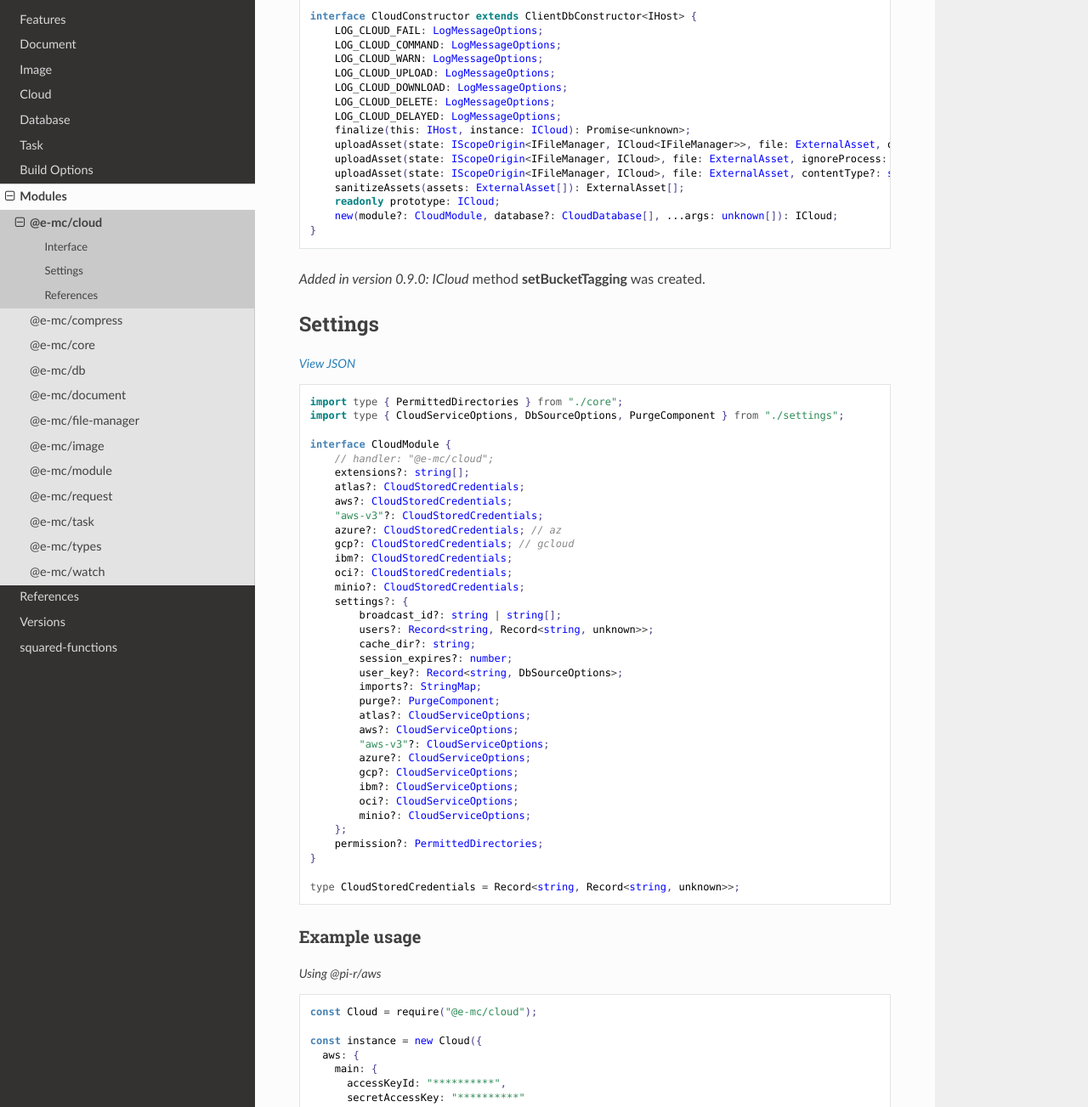
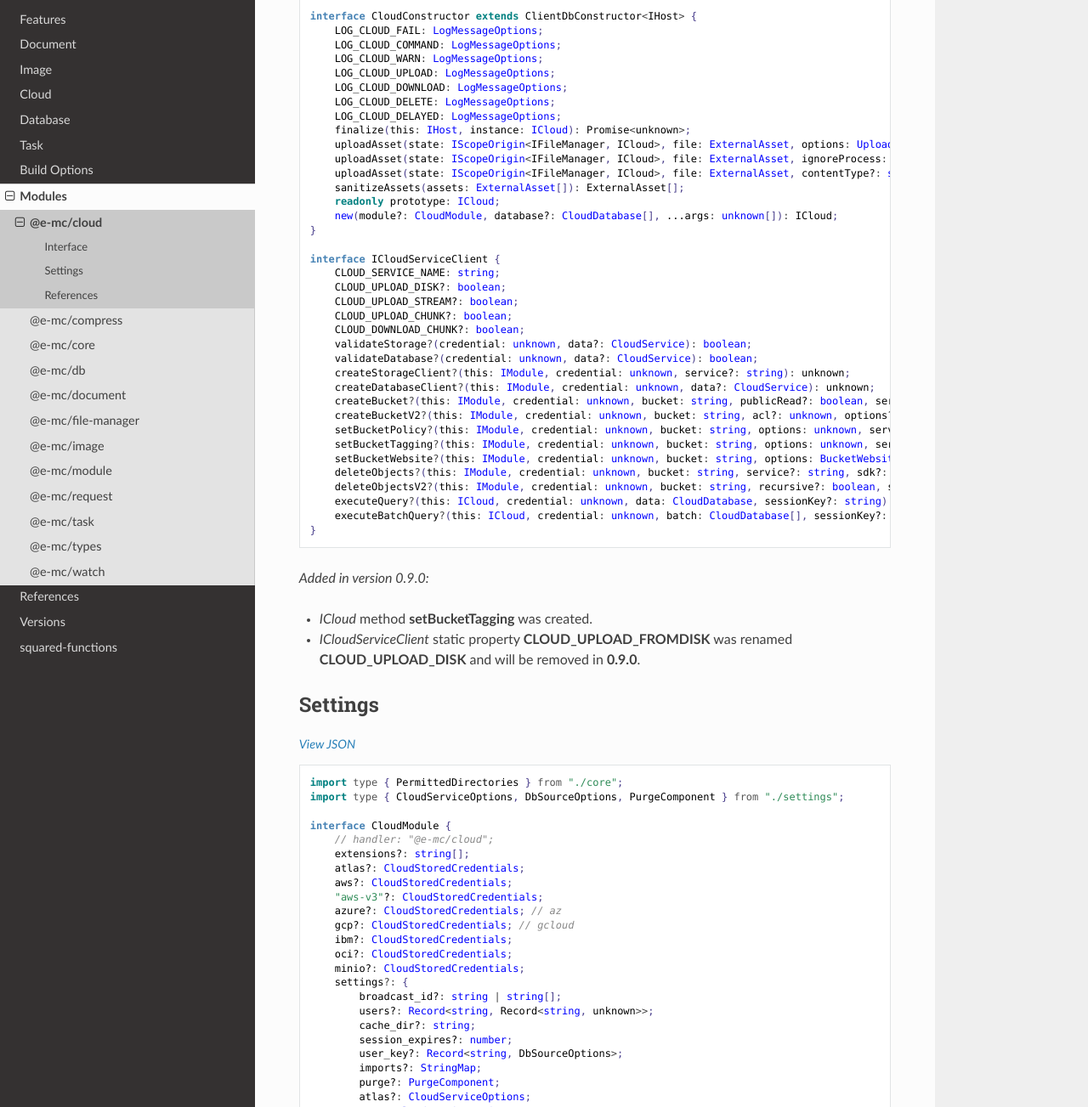
Before and after one commit to anpham6/chrome-docs, a Sphinx documentation site: the page built from source/modules/cloud.rst, in a window 1280 px wide and 1400 px high, scrolled down 838 px, cut to the strip 97-1400 px from the top of the window. Shown: the whole strip at 85% size. Built offline with Sphinx 7.4.7 and the Read the Docs theme 2.0.0, drawn with Linux system fonts in a browser that asks for light colours.

```diff
--- a/source/document/data.rst
+++ b/source/document/data.rst
@@ -359,7 +359,7 @@
     }
   }
 
-.. important:: Parenthesis where noted in "value" are required.
+.. important:: Parenthesis where noted in ``value`` are required.
 
 View Engine
 ===========
--- a/source/legacy.rst
+++ b/source/legacy.rst
@@ -18,6 +18,8 @@
 
 Command line options ``--compat-v4`` and ``--no-compat-v4`` are also available and will override the value in settings.
 
+.. attention:: ``node.compat.v4`` will be disabled by default when using `squared-express` **3.2.0**.
+
 @e-mc/compat-v4
 ===============
 
@@ -30,6 +32,6 @@
     }
   }
 
-Include once in the main process before using ``require`` with packages that use or inherit from **squared-functions**.
+Include once in the main process before using ``require`` with packages that use or inherit from `squared-functions`.
 
-.. warning:: Deprecated settings from **squared-functions** were removed. Misplaced properties that are undetected will use the default unoptimized value.
+.. warning:: Deprecated settings from `squared-functions` were removed. Misplaced properties that are undetected will use the default unoptimized value.
--- a/source/modules/cloud.rst
+++ b/source/modules/cloud.rst
@@ -59,7 +59,7 @@
       LOG_CLOUD_DELETE: LogMessageOptions;
       LOG_CLOUD_DELAYED: LogMessageOptions;
       finalize(this: IHost, instance: ICloud): Promise<unknown>;
-      uploadAsset(state: IScopeOrigin<IFileManager, ICloud<IFileManager>>, file: ExternalAsset, options: UploadAssetOptions): Promise<unknown>[];
+      uploadAsset(state: IScopeOrigin<IFileManager, ICloud>, file: ExternalAsset, options: UploadAssetOptions): Promise<unknown>[];
       uploadAsset(state: IScopeOrigin<IFileManager, ICloud>, file: ExternalAsset, ignoreProcess: boolean): Promise<unknown>[];
       uploadAsset(state: IScopeOrigin<IFileManager, ICloud>, file: ExternalAsset, contentType?: string, ignoreProcess?: boolean): Promise<unknown>[];
       sanitizeAssets(assets: ExternalAsset[]): ExternalAsset[];
@@ -67,9 +67,31 @@
       new(module?: CloudModule, database?: CloudDatabase[], ...args: unknown[]): ICloud;
   }
 
+  interface ICloudServiceClient {
+      CLOUD_SERVICE_NAME: string;
+      CLOUD_UPLOAD_DISK?: boolean;
+      CLOUD_UPLOAD_STREAM?: boolean;
+      CLOUD_UPLOAD_CHUNK?: boolean;
+      CLOUD_DOWNLOAD_CHUNK?: boolean;
+      validateStorage?(credential: unknown, data?: CloudService): boolean;
+      validateDatabase?(credential: unknown, data?: CloudService): boolean;
+      createStorageClient?(this: IModule, credential: unknown, service?: string): unknown;
+      createDatabaseClient?(this: IModule, credential: unknown, data?: CloudService): unknown;
+      createBucket?(this: IModule, credential: unknown, bucket: string, publicRead?: boolean, service?: string, sdk?: string): Promise<boolean>;
+      createBucketV2?(this: IModule, credential: unknown, bucket: string, acl?: unknown, options?: unknown, service?: string, sdk?: string): Promise<boolean>;
+      setBucketPolicy?(this: IModule, credential: unknown, bucket: string, options: unknown, service?: string, sdk?: string): Promise<boolean>;
+      setBucketTagging?(this: IModule, credential: unknown, bucket: string, options: unknown, service?: string, sdk?: string): Promise<boolean>;
+      setBucketWebsite?(this: IModule, credential: unknown, bucket: string, options: BucketWebsiteOptions, service?: string, sdk?: string): Promise<boolean>;
+      deleteObjects?(this: IModule, credential: unknown, bucket: string, service?: string, sdk?: string, recursive?: boolean): Promise<void>;
+      deleteObjectsV2?(this: IModule, credential: unknown, bucket: string, recursive?: boolean, service?: string, sdk?: string): Promise<void>;
+      executeQuery?(this: ICloud, credential: unknown, data: CloudDatabase, sessionKey?: string): Promise<QueryResult>;
+      executeBatchQuery?(this: ICloud, credential: unknown, batch: CloudDatabase[], sessionKey?: string): Promise<BatchQueryResult>;
+  }
+
 .. versionadded:: 0.9.0
 
-  *ICloud* method **setBucketTagging** was created.
+  - *ICloud* method **setBucketTagging** was created.
+  - *ICloudServiceClient* static property **CLOUD_UPLOAD_FROMDISK** was renamed **CLOUD_UPLOAD_DISK** and will be removed in **0.9.0**.
 
 Settings
 ========
--- a/source/task/index.rst
+++ b/source/task/index.rst
@@ -60,7 +60,7 @@
 Example gulpfile.js
 ===================
 
-Renaming files with Gulp is not recommended. It is better to use the **saveAs** or **filename** attributes when the asset is part of the HTML page.
+Renaming files with Gulp is not recommended. It is better to use the **saveAs** or **filename** properties when the asset is part of the HTML page.
 
 .. code-block:: javascript
   :emphasize-lines: 5,7
```
